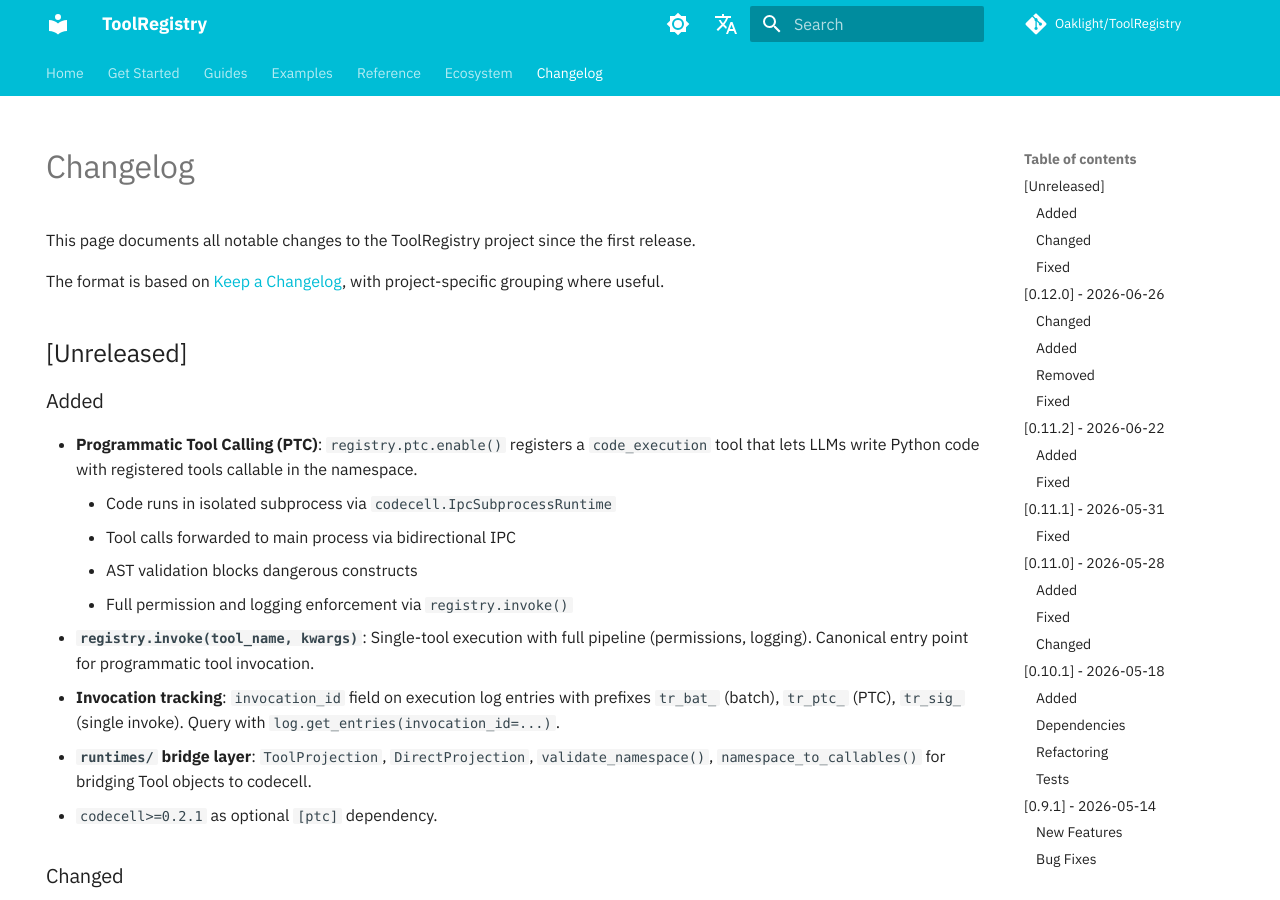
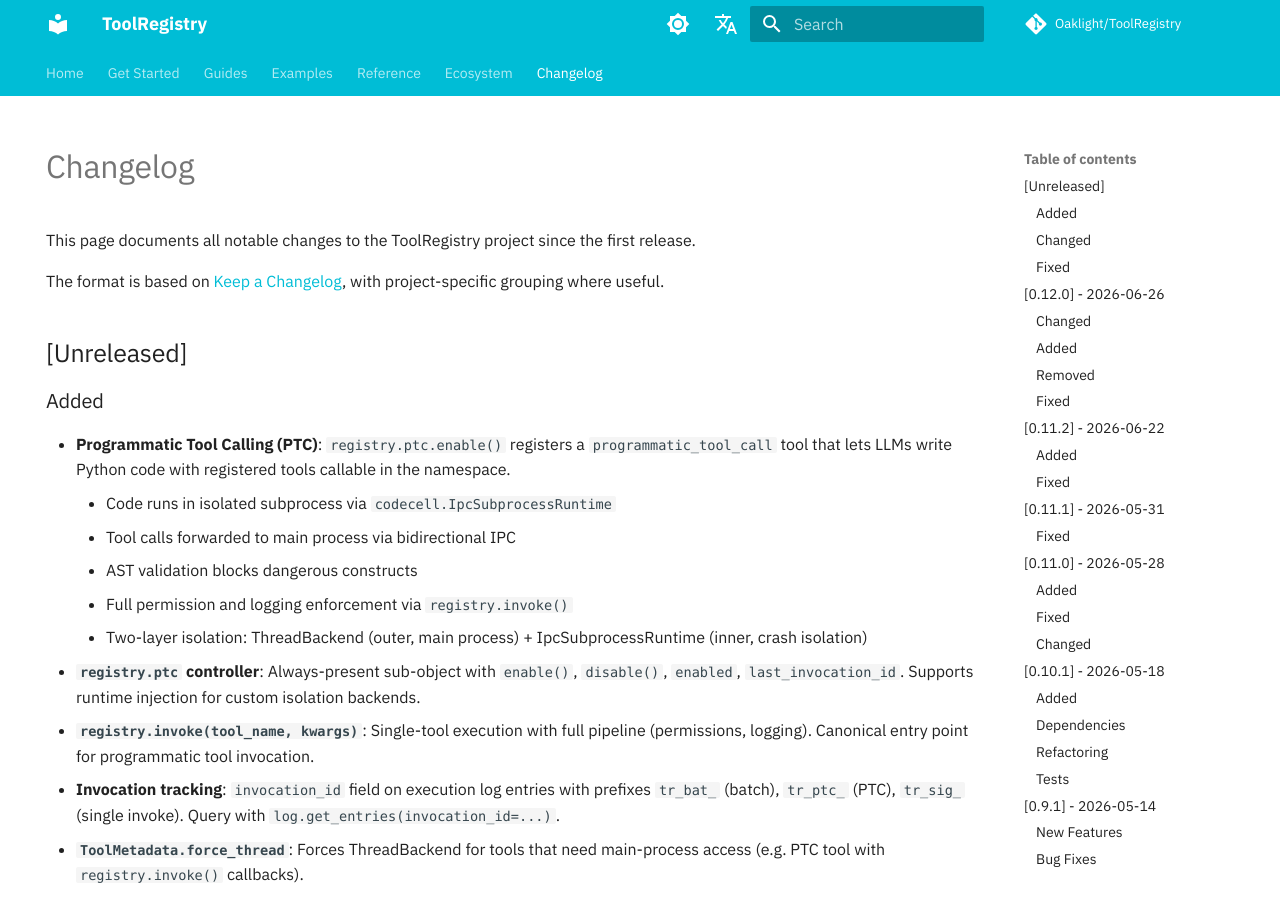
Before and after one commit to Oaklight/ToolRegistry, an MkDocs documentation site: the page built from docs/changelog.md, in a window 1280 px wide and 900 px high. Built offline with MkDocs 1.6.1 and Material for MkDocs 9.7.7, drawn with Linux system fonts in a browser that asks for light colours; some web fonts are replaced; comment, search, counter and statistics services are not loaded.

Commit message:
docs: update changelog with PTC controller, force_thread, tool rename

```diff
--- a/docs/changelog.md
+++ b/docs/changelog.md
@@ -18,13 +18,16 @@ The format is based on [Keep a Changelog](https://keepachangelog.com/en/1.1.0/),
 
 ### Added
 
-- **Programmatic Tool Calling (PTC)**: `registry.ptc.enable()` registers a `code_execution` tool that lets LLMs write Python code with registered tools callable in the namespace.
+- **Programmatic Tool Calling (PTC)**: `registry.ptc.enable()` registers a `programmatic_tool_call` tool that lets LLMs write Python code with registered tools callable in the namespace.
     - Code runs in isolated subprocess via `codecell.IpcSubprocessRuntime`
     - Tool calls forwarded to main process via bidirectional IPC
     - AST validation blocks dangerous constructs
     - Full permission and logging enforcement via `registry.invoke()`
+    - Two-layer isolation: ThreadBackend (outer, main process) + IpcSubprocessRuntime (inner, crash isolation)
+- **`registry.ptc` controller**: Always-present sub-object with `enable()`, `disable()`, `enabled`, `last_invocation_id`. Supports runtime injection for custom isolation backends.
 - **`registry.invoke(tool_name, kwargs)`**: Single-tool execution with full pipeline (permissions, logging). Canonical entry point for programmatic tool invocation.
 - **Invocation tracking**: `invocation_id` field on execution log entries with prefixes `tr_bat_` (batch), `tr_ptc_` (PTC), `tr_sig_` (single invoke). Query with `log.get_entries(invocation_id=...)`.
+- **`ToolMetadata.force_thread`**: Forces ThreadBackend for tools that need main-process access (e.g. PTC tool with `registry.invoke()` callbacks).
 - **`runtimes/` bridge layer**: `ToolProjection`, `DirectProjection`, `validate_namespace()`, `namespace_to_callables()` for bridging Tool objects to codecell.
 - `codecell>=0.2.1` as optional `[ptc]` dependency.
 
```
